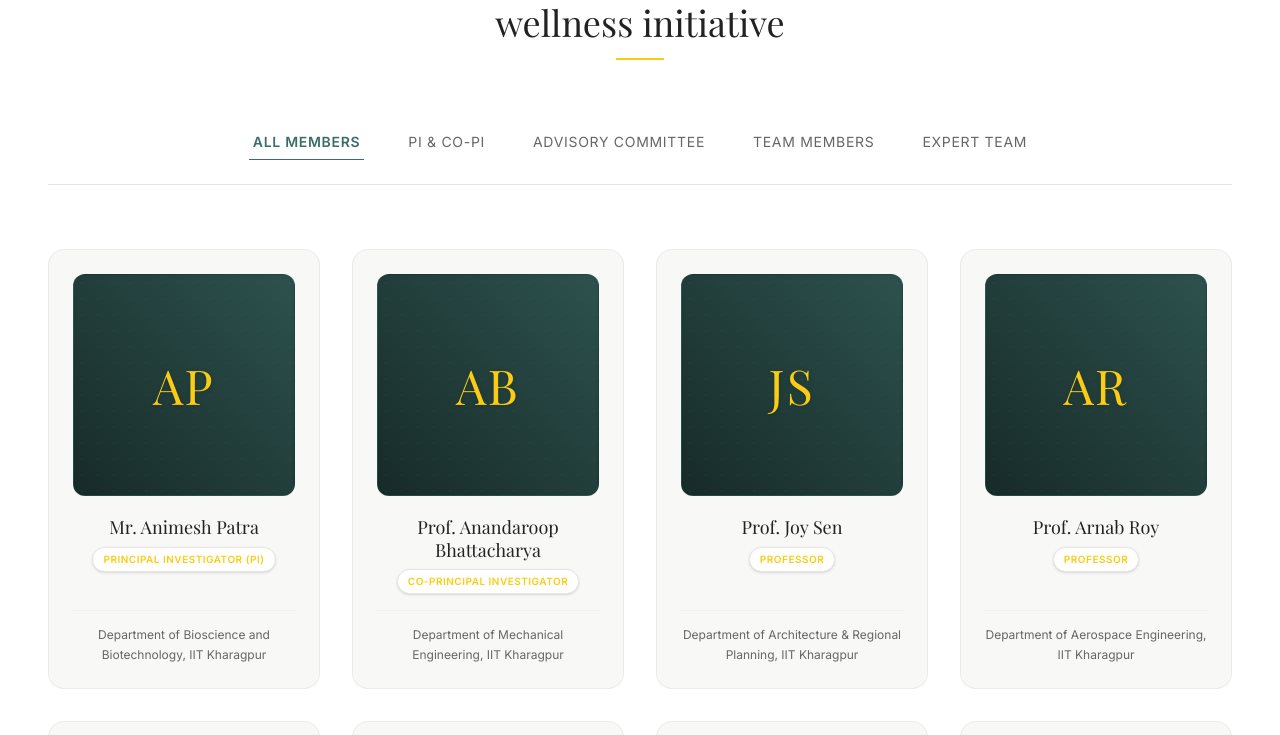
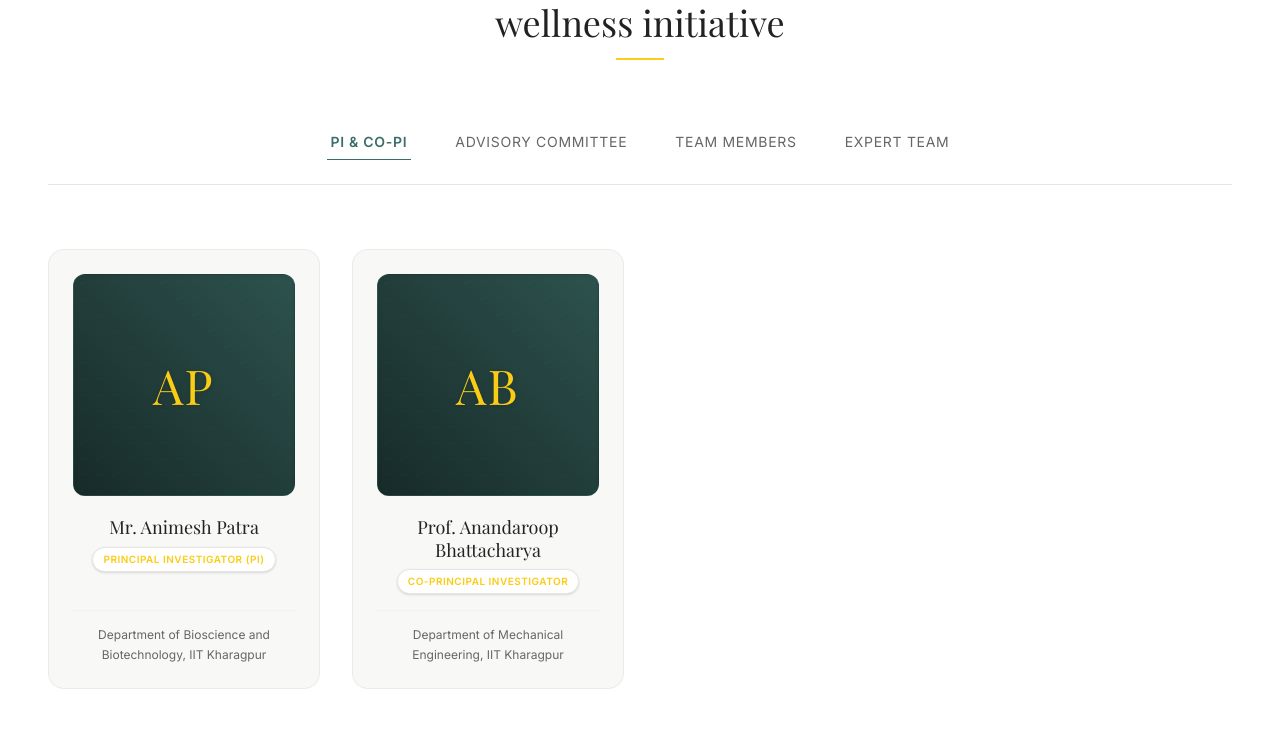
Before and after one commit to bhutuklearning/MajornMinor, a React (Vite) app: page /team in a window 1280 px wide. Shown: the part 566-1301 px from the top of the page. Built offline with nearby package versions, Linux system fonts and the light colour scheme; a web font is replaced by a local one.

Commit message:
Updating Our Team section

```diff
--- a/src/pages/Team/index.jsx
+++ b/src/pages/Team/index.jsx
@@ -18,10 +18,9 @@ import somnathPhoto from '../../assets/images/gallery-3.jpg';      // photo_2026
  * organized into filterable segments using smooth tab transitions and authentic photos.
  */
 export default function Team() {
-  const [activeFilter, setActiveFilter] = useState('all');
+  const [activeFilter, setActiveFilter] = useState('pi-copi');
 
   const filters = [
-    { key: 'all', label: 'All Members' },
     { key: 'pi-copi', label: 'PI & Co-PI' },
     { key: 'advisory', label: 'Advisory Committee' },
     { key: 'team-members', label: 'Team Members' },
@@ -88,34 +87,53 @@ export default function Team() {
       category: "team-members",
       photo: somnathPhoto
     },
-    // Expert Team
     {
       name: "Alakananda Roy",
       role: "Indian Music Expert & Training Lead",
       affiliation: "Department of Aerospace Engineering, IIT Kharagpur",
-      category: "expert-team",
+      category: "team-members",
       photo: alakanandaPhoto
     },
     {
       name: "Kaberi Ganguly",
       role: "Community Engagement & Expressive Facilitation Coordinator",
       affiliation: "Independent Voice Artist (Recitation), IIT Kharagpur Campus Community",
-      category: "expert-team",
+      category: "team-members",
       photo: kaberiPhoto
     },
     {
       name: "Debarati Acharya",
       role: "Mental Health & Well-Being Specialist",
       affiliation: "SETU, IIT Kharagpur",
+      category: "team-members",
+      photo: debaratiPhoto
+    },
+    // Expert Team
+    {
+      name: "Amritanshu Goutam",
+      role: "Technical & Research Support",
+      affiliation: "IIT Kharagpur",
       category: "expert-team",
-      photo: debaratiPhoto
+      photo: null
+    },
+    {
+      name: "Avoy Sasmal",
+      role: "Technical & Research Support",
+      affiliation: "IIT Kharagpur",
+      category: "expert-team",
+      photo: null
+    },
+    {
+      name: "Sayan Pal",
+      role: "Researcher",
+      affiliation: "IIT Kharagpur",
+      category: "expert-team",
+      photo: null
     }
   ];
 
   // Filter members based on selected tab
-  const filteredMembers = activeFilter === 'all'
-    ? teamMembers
-    : teamMembers.filter(member => member.category === activeFilter);
+  const filteredMembers = teamMembers.filter(member => member.category === activeFilter);
 
   // Helper to extract initials for placeholder avatars
   const getInitials = (name) => {
```
